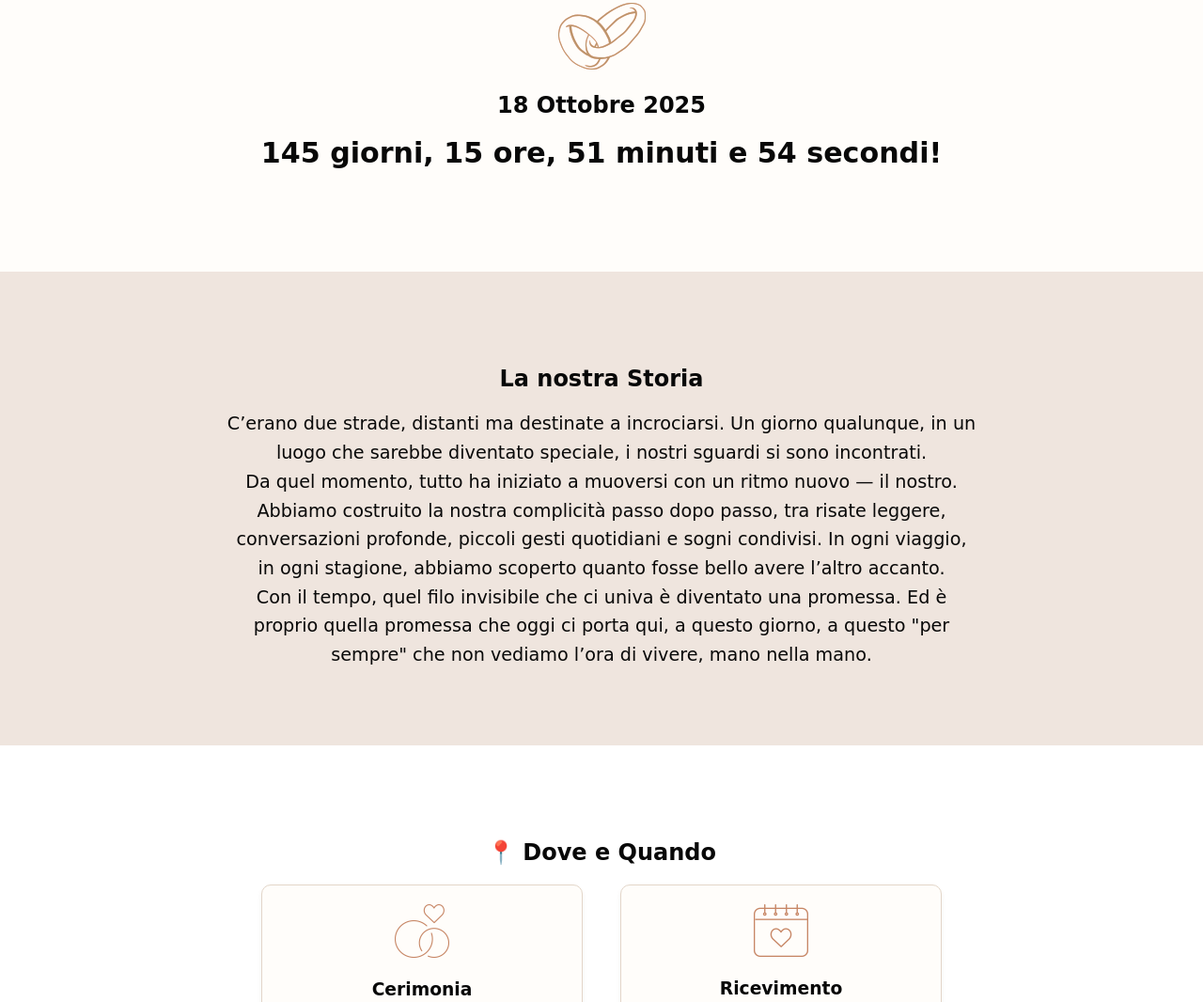
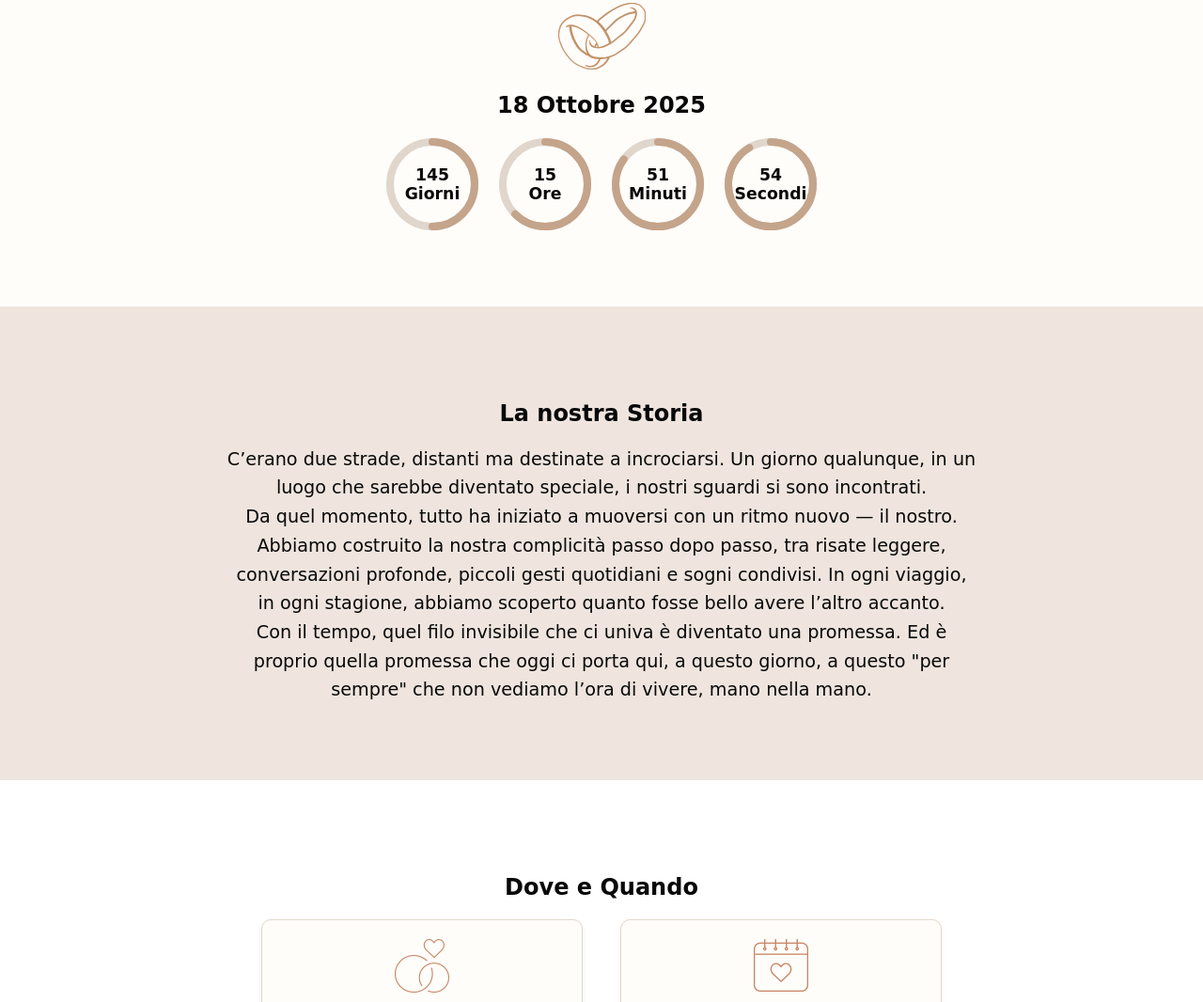
Before and after one commit to diegosozio/matrimonio, a plain HTML site: page index.html in a window 1280 px wide. Shown: the part 917-1983 px from the top of the page at 94% size. Drawn offline with Linux system fonts and the light colour scheme; a web font is replaced by a local one.

Commit message:
add icons

```diff
--- a/index.html
+++ b/index.html
@@ -70,7 +70,6 @@
             font-weight: bold;
             color: #080808;
             margin-top: 10px;
-            animation: pulse 1.5s infinite alternate;
         }
 
         .our-story {
@@ -213,6 +212,56 @@
                 font-size: 2.5em;
             }
         }
+
+        .circle-countdown {
+    display: flex;
+    justify-content: center;
+    gap: 20px;
+    flex-wrap: wrap;
+    margin-top: 30px;
+}
+
+.time-circle {
+    width: 100px;
+    height: 100px;
+    position: relative;
+    text-align: center;
+}
+
+.time-circle svg {
+    transform: rotate(-90deg);
+    width: 100%;
+    height: 100%;
+}
+
+.time-circle .bg {
+    fill: none;
+    stroke: #e0d6cc;
+    stroke-width: 8;
+}
+
+.time-circle .progress {
+    fill: none;
+    stroke: #c4a48a;
+    stroke-width: 8;
+    stroke-linecap: round;
+    stroke-dasharray: 282.6; /* 2 * π * r (r=45) */
+    stroke-dashoffset: 0;
+    transition: stroke-dashoffset 1s linear;
+}
+
+.time-circle .label {
+    position: absolute;
+    top: 50%;
+    left: 50%;
+    transform: translate(-50%, -50%);
+    font-size: 0.6em; /* ridotto da 0.9em */
+    font-weight: bold;
+    color: #080808;
+    text-align: center;
+}
+
+
     </style>
 </head>
 <body>
@@ -227,8 +276,40 @@
     <section class="countdown-section">
         <img src="img/anelli.png" alt="anelli" />
         <h2>18 Ottobre 2025</h2>
-        <p id="countdown"></p>
+        <div id="countdown" class="circle-countdown">
+            <div class="time-circle" id="days">
+                <svg viewBox="0 0 100 100">
+                    <circle class="bg" cx="50" cy="50" r="45" />
+                    <circle class="progress" cx="50" cy="50" r="45" />
+                </svg>
+                <div class="label"><span class="number">0</span><br />Giorni</div>
+            </div>
+            <div class="time-circle" id="hours">
+                <svg viewBox="0 0 100 100">
+                    <circle class="bg" cx="50" cy="50" r="45" />
+                    <circle class="progress" cx="50" cy="50" r="45" />
+                </svg>
+                <div class="label"><span class="number">0</span><br />Ore</div>
+            </div>
+            <div class="time-circle" id="minutes">
+                <svg viewBox="0 0 100 100">
+                    <circle class="bg" cx="50" cy="50" r="45" />
+                    <circle class="progress" cx="50" cy="50" r="45" />
+                </svg>
+                <div class="label"><span class="number">0</span><br />Minuti</div>
+            </div>
+            <div class="time-circle" id="seconds">
+                <svg viewBox="0 0 100 100">
+                    <circle class="bg" cx="50" cy="50" r="45" />
+                    <circle class="progress" cx="50" cy="50" r="45" />
+                </svg>
+                <div class="label"><span class="number">0</span><br />Secondi</div>
+            </div>
+        </div>
+
     </section>
+
+
 
     <section class="our-story">
         <h2>La nostra Storia</h2>
@@ -240,7 +321,7 @@
     </section>
 
     <section class="cards-section" id="cerimonia">
-        <h2>📍 Dove e Quando</h2>
+        <h2>Dove e Quando</h2>
         <div class="cards-container">
             <div class="card">
                 <img src="img/h2-icon-img-2.png" alt="anelli" />
@@ -271,21 +352,17 @@
     </section>
 
     <section class="section-form" id="partecipa">
-        <h2>💌 Conferma la tua presenza</h2>
-        <p>Aiutaci nell'organizzazione, conferma la tua partecipazione!</p>
+        <h2>Conferma la tua presenza</h2>
         <div class="cards-container">
             <div class="card">
                 <h3>Conferma via Email</h3>
-                <p>Invia la tua conferma tramite email a Laura e Diego.</p>
+                <p>Invia la tua conferma tramite email.</p>
                 <a href="mailto:diego.sozio92@gmail.com,laura.dipeitro18@gmail.com?subject=Matrimonio Laura e Diego&body=Ciao Laura e Diego! 🎉%0A%0ASiamo felicissimi di partecipare al vostro matrimonio!%0A%0ASaremo in *[inserisci numero]* persone:%0A- [Nome 1]%0A- [Nome 2]%0A- [Nome 3]%0A%0AEventuali Allergie o intolleranze alimentari:%0A- [Nome 1]: [Allergia/Intolleranza]%0A%0ANon vediamo l'ora di festeggiare con voi! 💍💕" class="button">Conferma via Email</a>
             </div>
             <div class="card">
                 <h3>Conferma via WhatsApp</h3>
-                <p>Invia la tua conferma rapidamente via WhatsApp.</p>
-                <a id="whatsapp-btn" class="button" target="_blank" href="https://api.whatsapp.com/send?phone=+393405407313&text=Ciao Laura e Diego! 🎉%0A%0ASiamo felicissimi di partecipare al vostro matrimonio!%0A%0ASaremo in *[inserisci numero]* persone:%0A- [Nome 1]%0A- [Nome 2]%0A- [Nome 3]%0A%0AEventuali Allergie o intolleranze alimentari:%0A- [Nome 1]: [Allergia/Intolleranza]%0A%0ANon vediamo l'ora di festeggiare con voi! 💍💕"
-                >
-                    Conferma via WhatsApp
-                </a>
+                <p>Invia la tua conferma tramite WhatsApp.</p>
+                <a id="whatsapp-btn" class="button" target="_blank" href="https://api.whatsapp.com/send?phone=+393405407313&text=Ciao Laura e Diego! 🎉%0A%0ASiamo felicissimi di partecipare al vostro matrimonio!%0A%0ASaremo in *[inserisci numero]* persone:%0A- [Nome 1]%0A- [Nome 2]%0A- [Nome 3]%0A%0AEventuali Allergie o intolleranze alimentari:%0A- [Nome 1]: [Allergia/Intolleranza]%0A%0ANon vediamo l'ora di festeggiare con voi! 💍💕">Conferma via WhatsApp</a>
             </div>
         </div>
     </section>
@@ -297,21 +374,43 @@
     const now = Date.now();
     const diff = weddingDate - now;
 
+    const daysElem = document.querySelector("#days .number");
+    const hoursElem = document.querySelector("#hours .number");
+    const minutesElem = document.querySelector("#minutes .number");
+    const secondsElem = document.querySelector("#seconds .number");
+
+    const circleDays = document.querySelector("#days .progress");
+    const circleHours = document.querySelector("#hours .progress");
+    const circleMinutes = document.querySelector("#minutes .progress");
+    const circleSeconds = document.querySelector("#seconds .progress");
+
+    const r = 45;
+    const circumference = 2 * Math.PI * r;
+
     if (diff > 0) {
+        const totalDays = Math.floor((weddingDate - new Date("2025-01-01").getTime()) / (1000 * 60 * 60 * 24));
         const days = Math.floor(diff / (1000 * 60 * 60 * 24));
         const hours = Math.floor((diff % (1000 * 60 * 60 * 24)) / (1000 * 60 * 60));
         const minutes = Math.floor((diff % (1000 * 60 * 60)) / (1000 * 60));
         const seconds = Math.floor((diff % (1000 * 60)) / 1000);
 
-                document.getElementById("countdown").textContent =
-                    `${days} giorni, ${hours} ore, ${minutes} minuti e ${seconds} secondi!`;
+        daysElem.textContent = days;
+        hoursElem.textContent = hours;
+        minutesElem.textContent = minutes;
+        secondsElem.textContent = seconds;
+
+        circleDays.style.strokeDashoffset = circumference * (1 - days / totalDays);
+        circleHours.style.strokeDashoffset = circumference * (1 - hours / 24);
+        circleMinutes.style.strokeDashoffset = circumference * (1 - minutes / 60);
+        circleSeconds.style.strokeDashoffset = circumference * (1 - seconds / 60);
     } else {
-                document.getElementById("countdown").textContent = "🎉 È il grande giorno! 🎉";
+        document.getElementById("countdown").innerHTML = "<p>🎉 È il grande giorno! 🎉</p>";
     }
 }
 
 setInterval(updateCountdown, 1000);
 updateCountdown();
+
     </script>
 </body>
 </html>
```
Also changed, not shown: img/email.jpg (added), img/whatsapp.jpg (added). Lines whose indentation alone changed are shown as unchanged.
